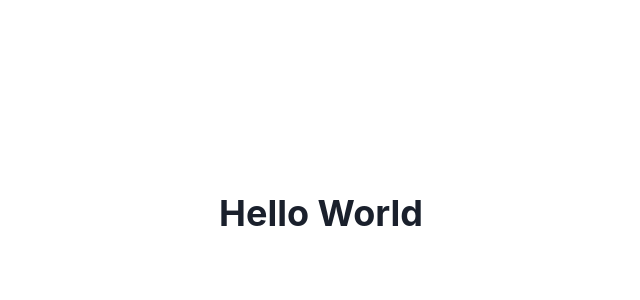
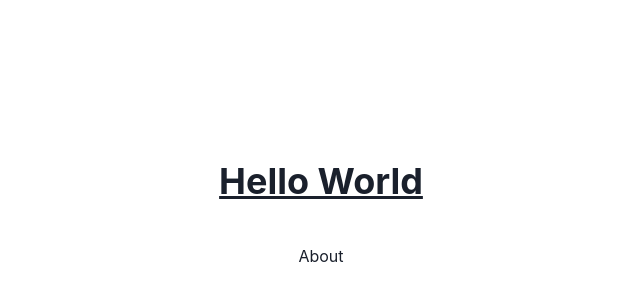
Before and after one commit to baekjungkim/vite-react-ts-starter, a React (Vite) app: page /#/ in a window 1280 px wide. Shown: the part 186-486 px from the top of the page, without its empty margins (319-959 px from the left). Built offline with nearby package versions, Linux system fonts and the light colour scheme.

Commit message:
Link connect

```diff
--- a/src/App.tsx
+++ b/src/App.tsx
@@ -1,11 +1,13 @@
 import { HashRouter, Route, Routes } from 'react-router-dom';
 import Home from './pages/Home';
 import NotFound from './pages/NotFound';
+import About from './pages/About';
 
 export function App() {
   return (
     <Routes>
       <Route path="/" element={<Home />} />
+      <Route path="about" element={<About />} />
       <Route path="*" element={<NotFound />} />
     </Routes>
   );
--- a/src/pages/About/index.tsx
+++ b/src/pages/About/index.tsx
@@ -1,14 +1,27 @@
+import { Flex, Heading } from '@chakra-ui/react';
 import AboutSection from './components/AboutSection';
+import { Link } from '@chakra-ui/react';
+import { Link as ReactLink } from 'react-router-dom';
 
-function AboutPage() {
+function About() {
   return (
-    <>
-      <h2>About Page!</h2>
+    <Flex
+      height="100vh"
+      alignItems="center"
+      justifyContent="center"
+      flexDirection="column"
+    >
+      <Heading as="h2" pb="10">
+        About Page!
+      </Heading>
       <AboutSection />
       <AboutSection />
       <AboutSection />
-    </>
+      <Link as={ReactLink} to="/" pt="10">
+        Go Home
+      </Link>
+    </Flex>
   );
 }
 
-export default AboutPage;
+export default About;
--- a/src/pages/Home.tsx
+++ b/src/pages/Home.tsx
@@ -1,9 +1,21 @@
 import { Flex, Heading } from '@chakra-ui/react';
+import { Link } from '@chakra-ui/react';
+import { Link as ReactLink } from 'react-router-dom';
 
 function Home() {
   return (
-    <Flex height="100vh" alignItems="center" justifyContent="center">
-      <Heading>Hello World</Heading>
+    <Flex
+      height="100vh"
+      alignItems="center"
+      justifyContent="center"
+      flexDirection="column"
+    >
+      <Heading as="u" pb="10">
+        Hello World
+      </Heading>
+      <Link as={ReactLink} to="about">
+        About
+      </Link>
     </Flex>
   );
 }
--- a/src/pages/NotFound.tsx
+++ b/src/pages/NotFound.tsx
@@ -1,11 +1,19 @@
+import { Flex, Heading } from '@chakra-ui/react';
 import { Link } from 'react-router-dom';
 
 function NotFound() {
   return (
-    <>
-      <h1>Not Found</h1>
+    <Flex
+      height="100vh"
+      alignItems="center"
+      justifyContent="center"
+      flexDirection="column"
+    >
+      <Heading as="h1" pb="10">
+        Not Found
+      </Heading>
       <Link to="/">Go Home</Link>
-    </>
+    </Flex>
   );
 }
 
```
